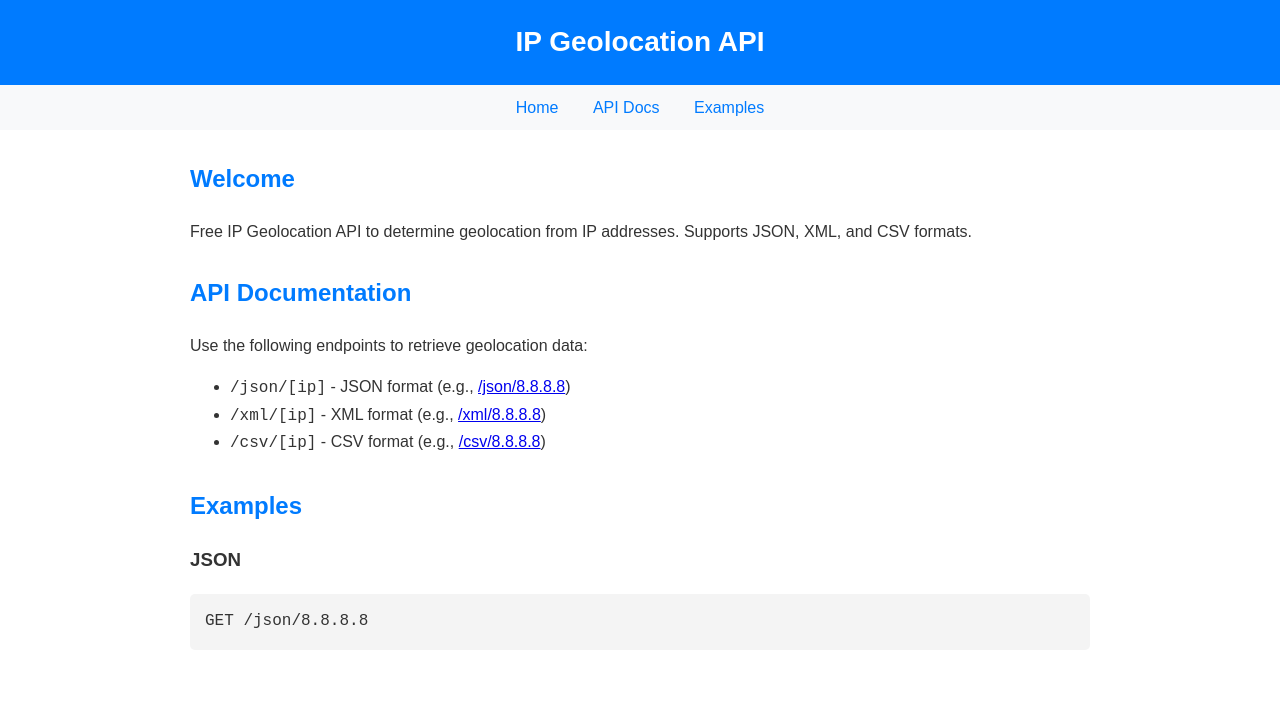
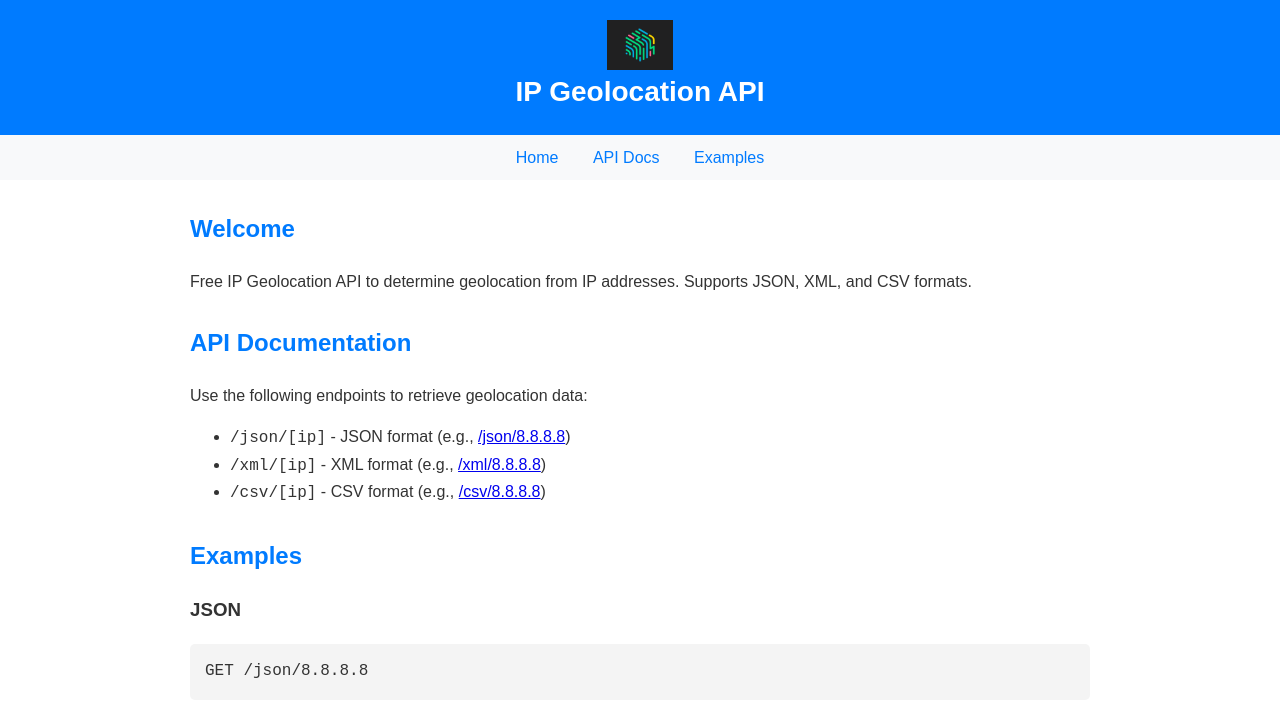
Before and after one commit to dhjann/ip-api, a website: page public/index.html in a window 1280 px wide. Drawn offline with Linux system fonts and the light colour scheme.

Commit message:
Add logo to homepage

```diff
--- a/public/index.html
+++ b/public/index.html
@@ -67,6 +67,7 @@
 </head>
 <body>
   <header>
+    <img src="/logo.gif" alt="IP Geolocation API" style="max-height: 50px; vertical-align: middle;">
     <h1>IP Geolocation API</h1>
   </header>
   <nav>
```
Also changed, not shown: public/logo.gif (added).
